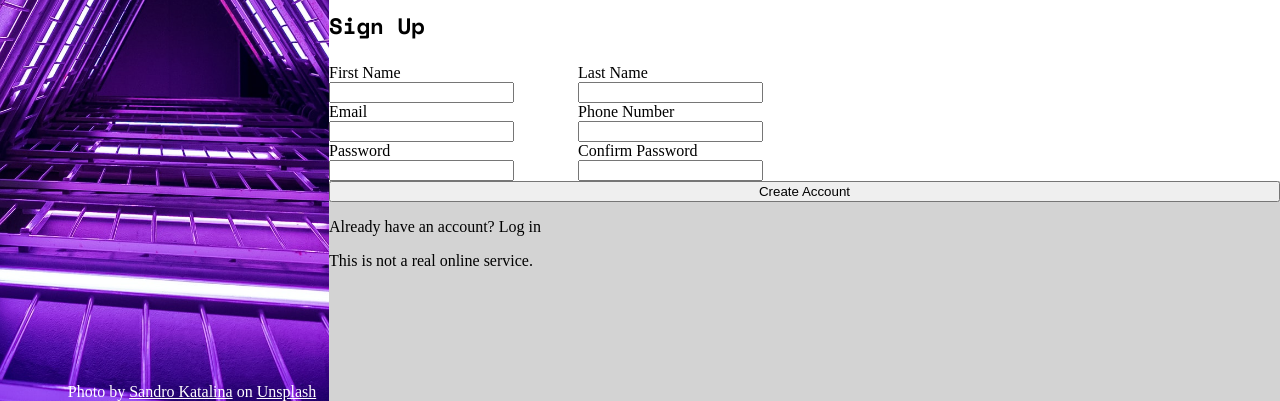
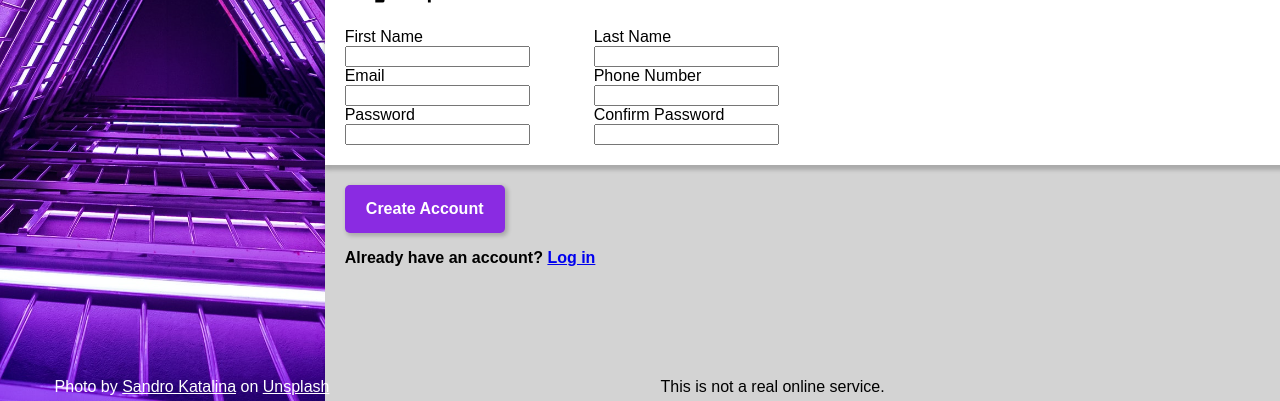
Before and after one commit to kihno/sign-up-form, a plain HTML site: page index.html in a window 1280 px wide. Shown: the part 399-800 px from the top of the page. Drawn offline with nearby package versions, Linux system fonts and the light colour scheme; a web font is replaced by a local one.

Commit message:
stylized button and added box shadows

```diff
--- a/index.html
+++ b/index.html
@@ -20,8 +20,10 @@
 
     <div id="form-container">
 
-        <p class="text">The unsolved riddles. The big mysteries. The questions on the tip of your tongue.<br>All of the answers lie within.<br>Will you open the door?</p>
-        <p class="text">You <i>know</i> you want to.</p>
+        <div id="intro">
+            <p class="text">The unsolved riddles. The big mysteries. The questions on the tip of your tongue.<br>All of the answers lie within.<br>Will you open the door?</p>
+            <p class="text">You <i>know</i> you want to.</p>
+        </div>
 
         <form id="sign-up">
 
@@ -58,9 +60,11 @@
 
         </form>
 
-        <button type="submit" form="sign-up">Create Account</button>
+        <div id="outro">
+            <button type="submit" form="sign-up">Create Account</button>
 
-        <p>Already have an account? Log in</p>
+            <p id="login">Already have an account? <a href="index.html">Log in</a></p>
+        </div>
 
         <footer id="footer">This is not a real online service.</footer>
 
--- a/stylesheet.css
+++ b/stylesheet.css
@@ -5,6 +5,7 @@ body {
     height: 100vh;
     width: 100vw;
     margin: 0;
+    font-family: Arial, Helvetica, sans-serif;
 }
 
 #img-container {
@@ -13,6 +14,7 @@ body {
     background-position: center;
     width: 30%;
     height: 100vh;
+
 }
 
 #logo-bg {
@@ -44,11 +46,17 @@ h1 {
     background-color: lightgrey;
 }
 
+#intro, #outro, form {
+    padding-left: 20px;
+}
+
 form {
     display: flex;
     flex-direction: column;
     width: 100%;
     background-color: white;
+    padding-bottom: 20px;
+    box-shadow: 0 4px 4px 1px rgba(0,0,0,0.2);
 }
 
 .field {
@@ -67,13 +75,36 @@ label {
     font-size: 140%;;
 }
 
+button {
+    margin-top: 20px;
+    height: 3rem;
+    width: 10rem;
+    border: none;
+    background-color: blueviolet;
+    border-radius: 5px;
+    color: white;
+    font-size: 16px;
+    font-weight: bold;
+    box-shadow: 2px 2px 4px 1px rgba(0,0,0,0.2);
+}
+
+#login {
+    font-weight: bold;
+}
+
 #credit {
     color: white;
     width: 30%;
-    bottom: 0;
     text-align: center;
     position: absolute;
-    bottom: 0;
+    bottom: 5px;
+}
+
+#footer {
+    width: 70%;
+    position: absolute;
+    bottom: 5px;
+    text-align: center;
 }
 
 footer>a {
```
